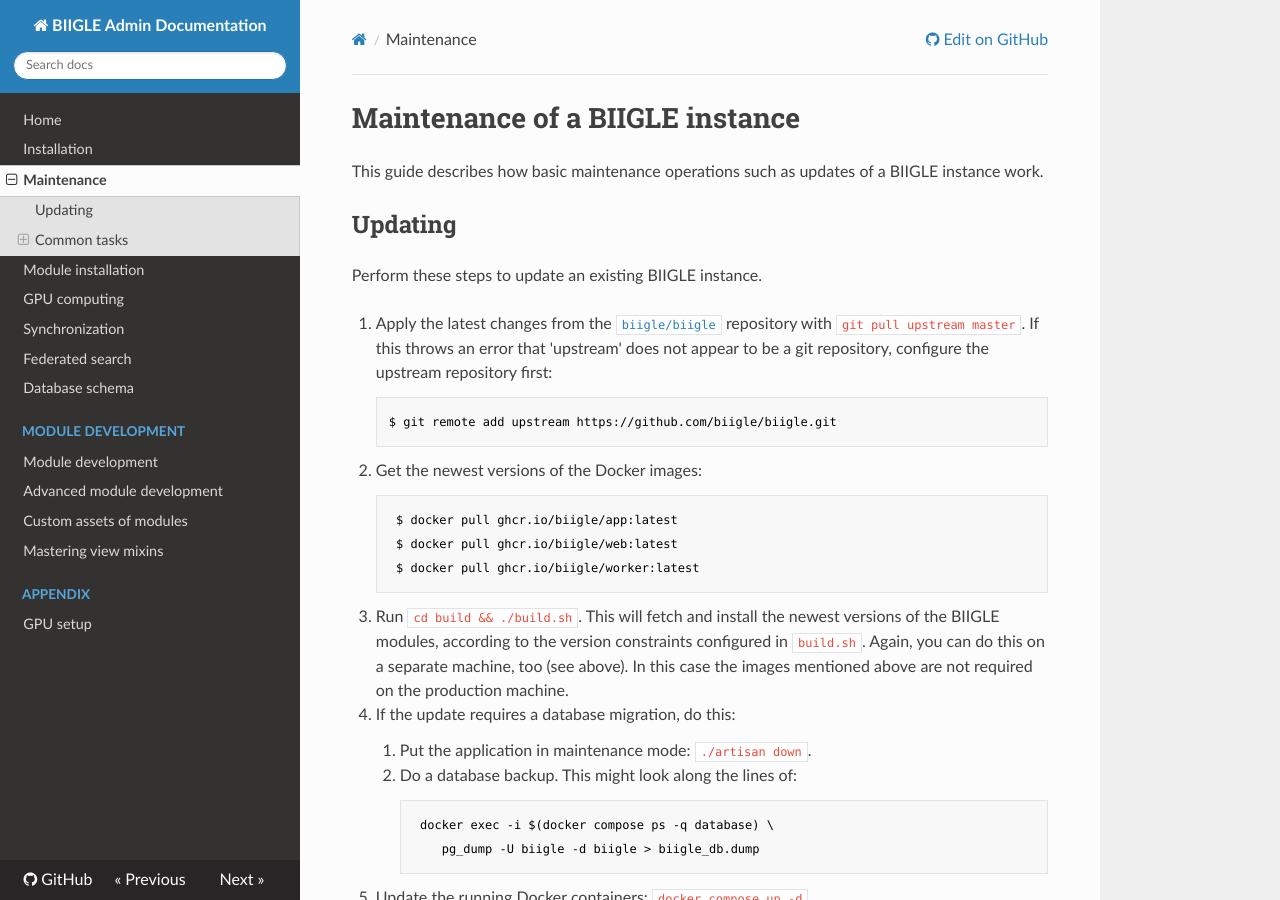
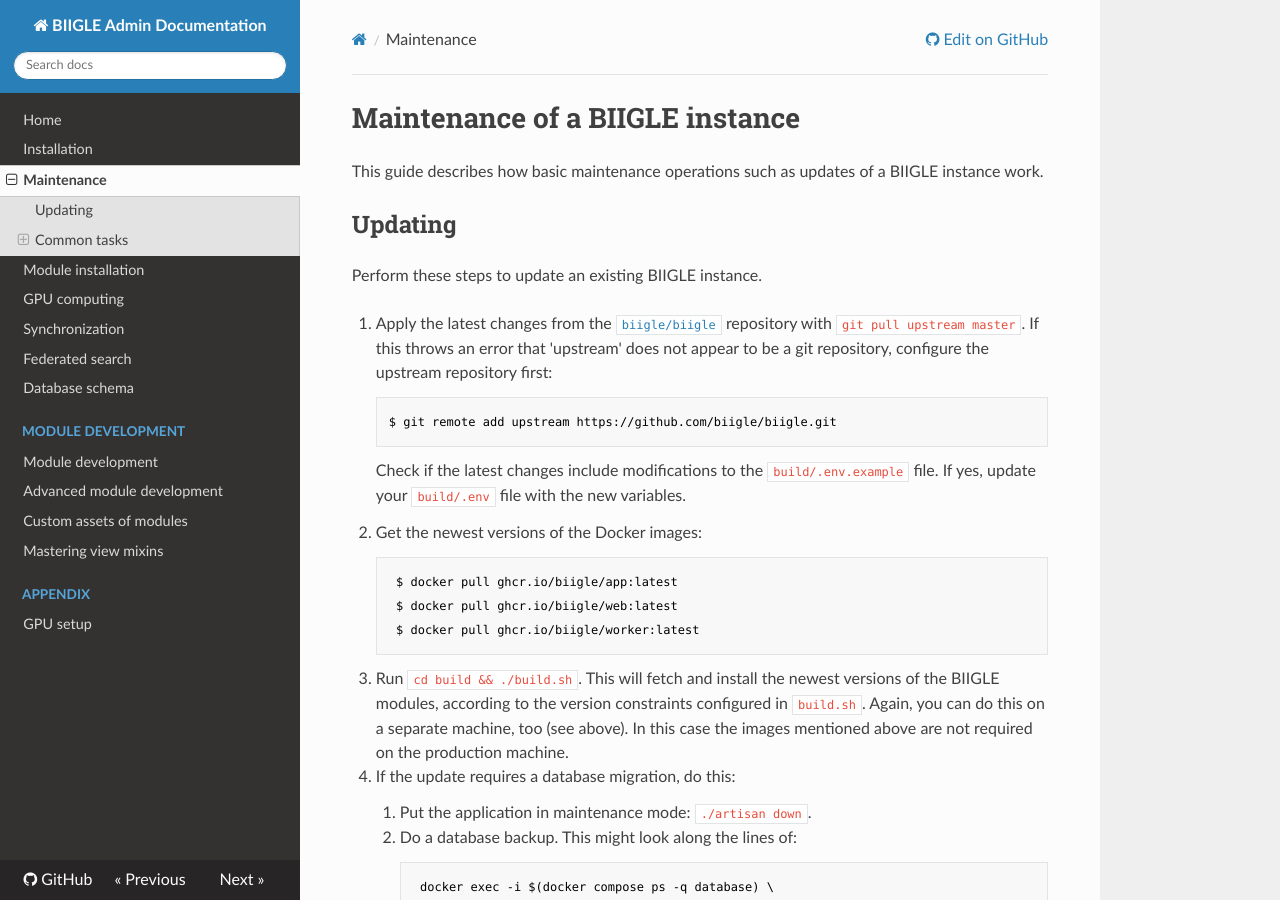
Before and after one commit to biigle/biigle, an MkDocs documentation site: the page built from docs/maintenance.md, in a window 1280 px wide and 900 px high. Built offline with MkDocs 1.6.1, drawn with Linux system fonts in a browser that asks for light colours.

Commit message:
Update update instructions

```diff
--- a/docs/maintenance.md
+++ b/docs/maintenance.md
@@ -10,6 +10,7 @@ Perform these steps to update an existing BIIGLE instance.
 
         $ git remote add upstream https://github.com/biigle/biigle.git
 
+    Check if the latest changes include modifications to the `build/.env.example` file. If yes, update your `build/.env` file with the new variables.
 
 2. Get the newest versions of the Docker images:
 
```
